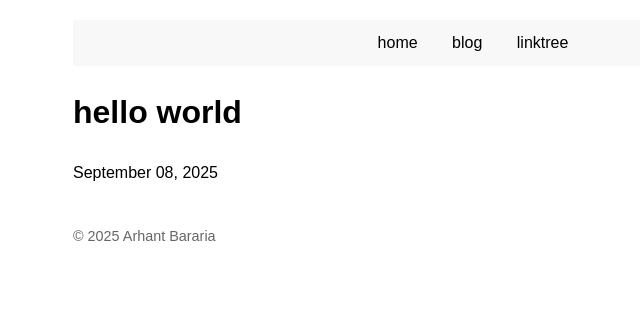
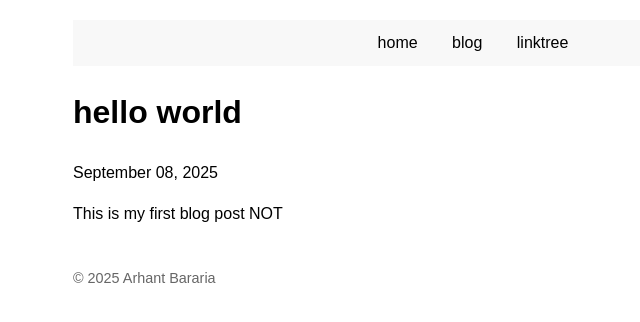
Before and after one commit to arhantbararia/arhantbararia.github.io, a Jekyll site: the page built from _posts/2025-11-11-notification_system.md, in a window 1280 px wide. Shown: the top 322 px of the page, without its empty margins (167-807 px from the left). Built offline with Jekyll 4.4.1, drawn with Linux system fonts in a browser that asks for light colours.

Commit message:
more fixes

```diff
--- a/_posts/2025-11-11-time.md
+++ b/_posts/2025-11-11-notification_system.md
@@ -3,3 +3,4 @@ layout: post
 title: hello world
 date: 2025-09-08
 ---
+This is my first blog post NOT
```
